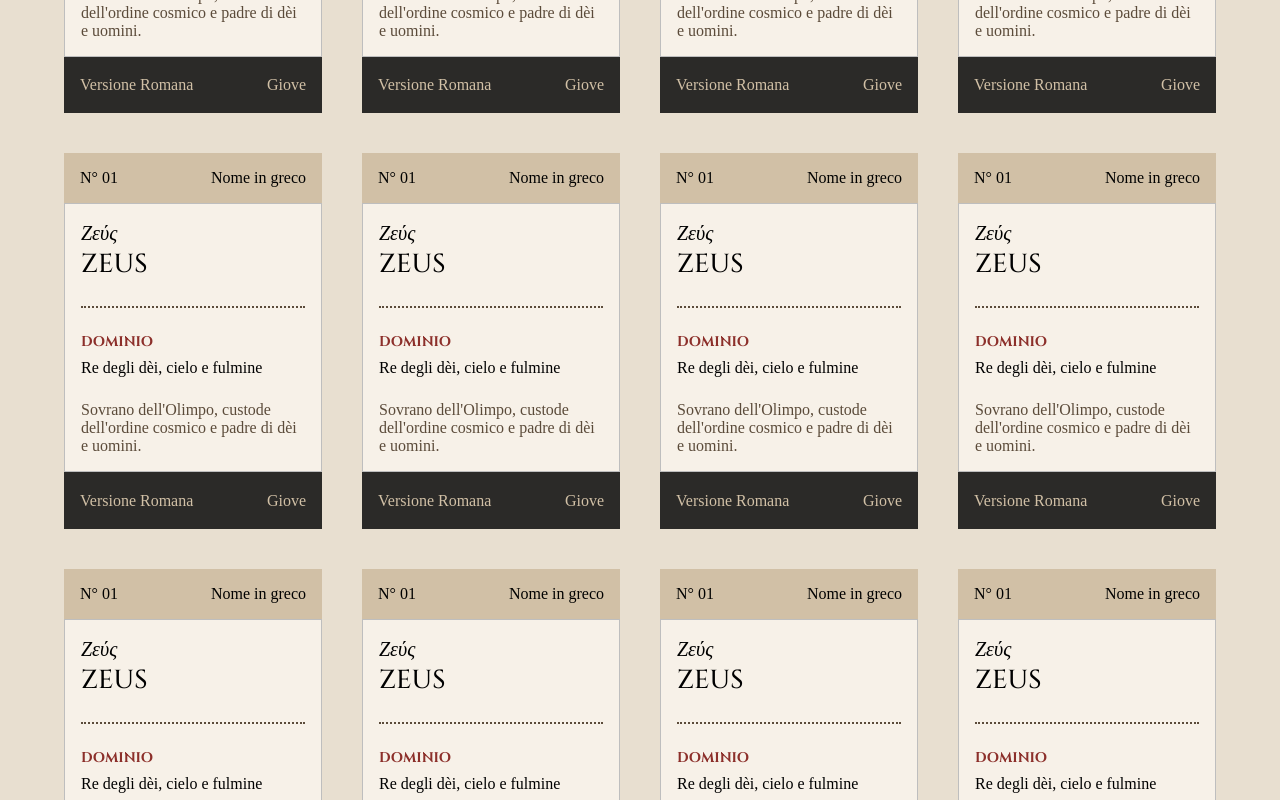
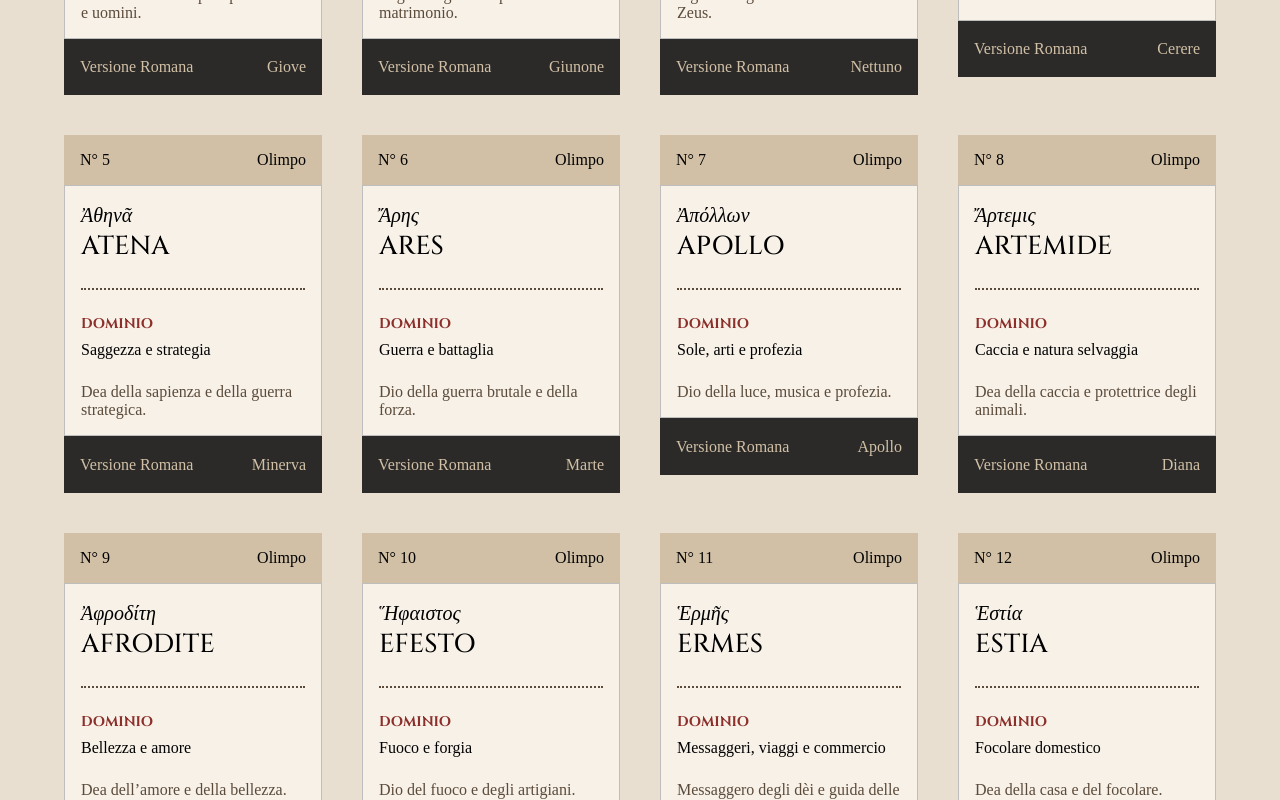
Before and after one commit to Tamburini-Christofer/Progetto-2-TypeScript-Mythos-Grecia, a React (Vite) app: page / in a window 1280 px wide. Shown: the part 1040-1840 px from the top of the page. Built offline with nearby package versions, Linux system fonts and the light colour scheme.

Commit message:
Creazione file TypeScript e collegamento a progetto

```diff
--- a/src/assets/Components/Card.css
+++ b/src/assets/Components/Card.css
@@ -1,7 +1,14 @@
 .cardContainer {
-  background-color: aqua;
+  transition:
+    transform 0.25s ease,
+    box-shadow 0.25s ease;
 }
 
+.cardContainer:hover {
+  transform: scale(1.05);
+  cursor: pointer;
+  box-shadow: 0 0px 10px var(--heroRed);
+}
 .title {
   display: flex;
   justify-content: space-between;
--- a/src/assets/Components/Card.tsx
+++ b/src/assets/Components/Card.tsx
@@ -1,30 +1,34 @@
-function Card(): React.JSX.Element {
+import type { Divinita } from '../Data/DeiOlimpo';
+
+type CardProps = {
+  divinita: Divinita;
+};
+
+function Card({ divinita }: CardProps): React.JSX.Element {
   return (
-    <>
     <div className="cardContainer">
       <div className="title">
-          <div>N° 01</div>
-          <div>Nome in greco</div>
+        <div>N° {divinita.numeroCarta}</div>
+        <div>{divinita.tipo}</div>
       </div>
 
       <div className="mainCards">
-          <h4>Ζεύς</h4>
-          <h2>ZEUS</h2>
+        <h4>{divinita.nomeGreco}</h4>
+        <h2>{divinita.nomeItaliano.toUpperCase()}</h2>
 
         <hr />
 
         <h3>DOMINIO</h3>
-          <div>Re degli dèi, cielo e fulmine</div>
+        <div>{divinita.dominio}</div>
 
-          <p>Sovrano dell'Olimpo, custode dell'ordine cosmico e padre di dèi e uomini.</p>
+        <p>{divinita.descrizione}</p>
       </div>
 
       <div className="footerCards">
         <div>Versione Romana</div>
-          <div>Giove</div>
+        <div>{divinita.nomeRomano}</div>
       </div>
     </div>
-    </>
   );
 }
 
--- a/src/assets/Components/Main.tsx
+++ b/src/assets/Components/Main.tsx
@@ -1,4 +1,5 @@
 import Card from './Card';
+import { divinitaOlimpiche } from '../Data/DeiOlimpo';
 
 function Main(): React.JSX.Element {
   return (
@@ -20,18 +21,9 @@ function Main(): React.JSX.Element {
       </div>
 
       <div className="grigliaCards">
-        <Card />
-        <Card />
-        <Card />
-        <Card />
-        <Card />
-        <Card />
-        <Card />
-        <Card />
-        <Card />
-        <Card />
-        <Card />
-        <Card />
+        {divinitaOlimpiche.map((d) => (
+          <Card key={d.id} divinita={d} />
+        ))}
       </div>
     </>
   );
--- /dev/null
+++ b/src/assets/Data/DeiOlimpo.ts
@@ -0,0 +1,153 @@
+type TipoDivinità = 'Olimpo' | 'Titano' | 'Eroe' | 'Creatura';
+
+type Potere = 'Fulmine' | 'Mare' | 'Guerra' | 'Saggezza' | 'Amore' | 'Morte' | 'Fuoco';
+
+export interface Divinita {
+  id: number;
+  numeroCarta: number;
+  tipo: TipoDivinità;
+
+  nomeGreco: string;
+  nomeItaliano: string;
+  nomeRomano: string;
+
+  dominio: string;
+  descrizione: string;
+
+  potere?: Potere;
+}
+
+export const divinitaOlimpiche: Divinita[] = [
+  {
+    id: 1,
+    numeroCarta: 1,
+    tipo: 'Olimpo',
+    nomeGreco: 'Ζεύς',
+    nomeItaliano: 'Zeus',
+    nomeRomano: 'Giove',
+    dominio: 'Re degli dèi, cielo e fulmine',
+    descrizione: "Sovrano dell'Olimpo e padre di dèi e uomini.",
+    potere: 'Fulmine',
+  },
+  {
+    id: 2,
+    numeroCarta: 2,
+    tipo: 'Olimpo',
+    nomeGreco: 'Ἥρα',
+    nomeItaliano: 'Era',
+    nomeRomano: 'Giunone',
+    dominio: 'Matrimonio e famiglia',
+    descrizione: 'Regina degli dèi e protettrice del matrimonio.',
+    potere: 'Saggezza',
+  },
+  {
+    id: 3,
+    numeroCarta: 3,
+    tipo: 'Olimpo',
+    nomeGreco: 'Ποσειδῶν',
+    nomeItaliano: 'Poseidone',
+    nomeRomano: 'Nettuno',
+    dominio: 'Mari, terremoti e cavalli',
+    descrizione: 'Signore degli oceani e fratello di Zeus.',
+    potere: 'Mare',
+  },
+  {
+    id: 4,
+    numeroCarta: 4,
+    tipo: 'Olimpo',
+    nomeGreco: 'Δήμητρα',
+    nomeItaliano: 'Demetra',
+    nomeRomano: 'Cerere',
+    dominio: 'Agricoltura e raccolti',
+    descrizione: 'Dea della fertilità della terra.',
+    potere: 'Amore',
+  },
+  {
+    id: 5,
+    numeroCarta: 5,
+    tipo: 'Olimpo',
+    nomeGreco: 'Ἀθηνᾶ',
+    nomeItaliano: 'Atena',
+    nomeRomano: 'Minerva',
+    dominio: 'Saggezza e strategia',
+    descrizione: 'Dea della sapienza e della guerra strategica.',
+    potere: 'Saggezza',
+  },
+  {
+    id: 6,
+    numeroCarta: 6,
+    tipo: 'Olimpo',
+    nomeGreco: 'Ἄρης',
+    nomeItaliano: 'Ares',
+    nomeRomano: 'Marte',
+    dominio: 'Guerra e battaglia',
+    descrizione: 'Dio della guerra brutale e della forza.',
+    potere: 'Guerra',
+  },
+  {
+    id: 7,
+    numeroCarta: 7,
+    tipo: 'Olimpo',
+    nomeGreco: 'Ἀπόλλων',
+    nomeItaliano: 'Apollo',
+    nomeRomano: 'Apollo',
+    dominio: 'Sole, arti e profezia',
+    descrizione: 'Dio della luce, musica e profezia.',
+    potere: 'Fuoco',
+  },
+  {
+    id: 8,
+    numeroCarta: 8,
+    tipo: 'Olimpo',
+    nomeGreco: 'Ἄρτεμις',
+    nomeItaliano: 'Artemide',
+    nomeRomano: 'Diana',
+    dominio: 'Caccia e natura selvaggia',
+    descrizione: 'Dea della caccia e protettrice degli animali.',
+    potere: 'Amore',
+  },
+  {
+    id: 9,
+    numeroCarta: 9,
+    tipo: 'Olimpo',
+    nomeGreco: 'Ἀφροδίτη',
+    nomeItaliano: 'Afrodite',
+    nomeRomano: 'Venere',
+    dominio: 'Bellezza e amore',
+    descrizione: 'Dea dell’amore e della bellezza.',
+    potere: 'Amore',
+  },
+  {
+    id: 10,
+    numeroCarta: 10,
+    tipo: 'Olimpo',
+    nomeGreco: 'Ἥφαιστος',
+    nomeItaliano: 'Efesto',
+    nomeRomano: 'Vulcano',
+    dominio: 'Fuoco e forgia',
+    descrizione: 'Dio del fuoco e degli artigiani.',
+    potere: 'Fuoco',
+  },
+  {
+    id: 11,
+    numeroCarta: 11,
+    tipo: 'Olimpo',
+    nomeGreco: 'Ἑρμῆς',
+    nomeItaliano: 'Ermes',
+    nomeRomano: 'Mercurio',
+    dominio: 'Messaggeri, viaggi e commercio',
+    descrizione: 'Messaggero degli dèi e guida delle anime.',
+    potere: 'Fulmine',
+  },
+  {
+    id: 12,
+    numeroCarta: 12,
+    tipo: 'Olimpo',
+    nomeGreco: 'Ἑστία',
+    nomeItaliano: 'Estia',
+    nomeRomano: 'Vesta',
+    dominio: 'Focolare domestico',
+    descrizione: 'Dea della casa e del focolare.',
+    potere: 'Fuoco',
+  },
+];
--- a/tsconfig.app.json
+++ b/tsconfig.app.json
@@ -18,7 +18,7 @@
     /* Linting */
     "noUnusedLocals": true,
     "noUnusedParameters": true,
-    "erasableSyntaxOnly": true,
+    "erasableSyntaxOnly": false,
     "noFallthroughCasesInSwitch": true
   },
   "include": ["src"]
```
Lines whose indentation alone changed are shown as unchanged.
